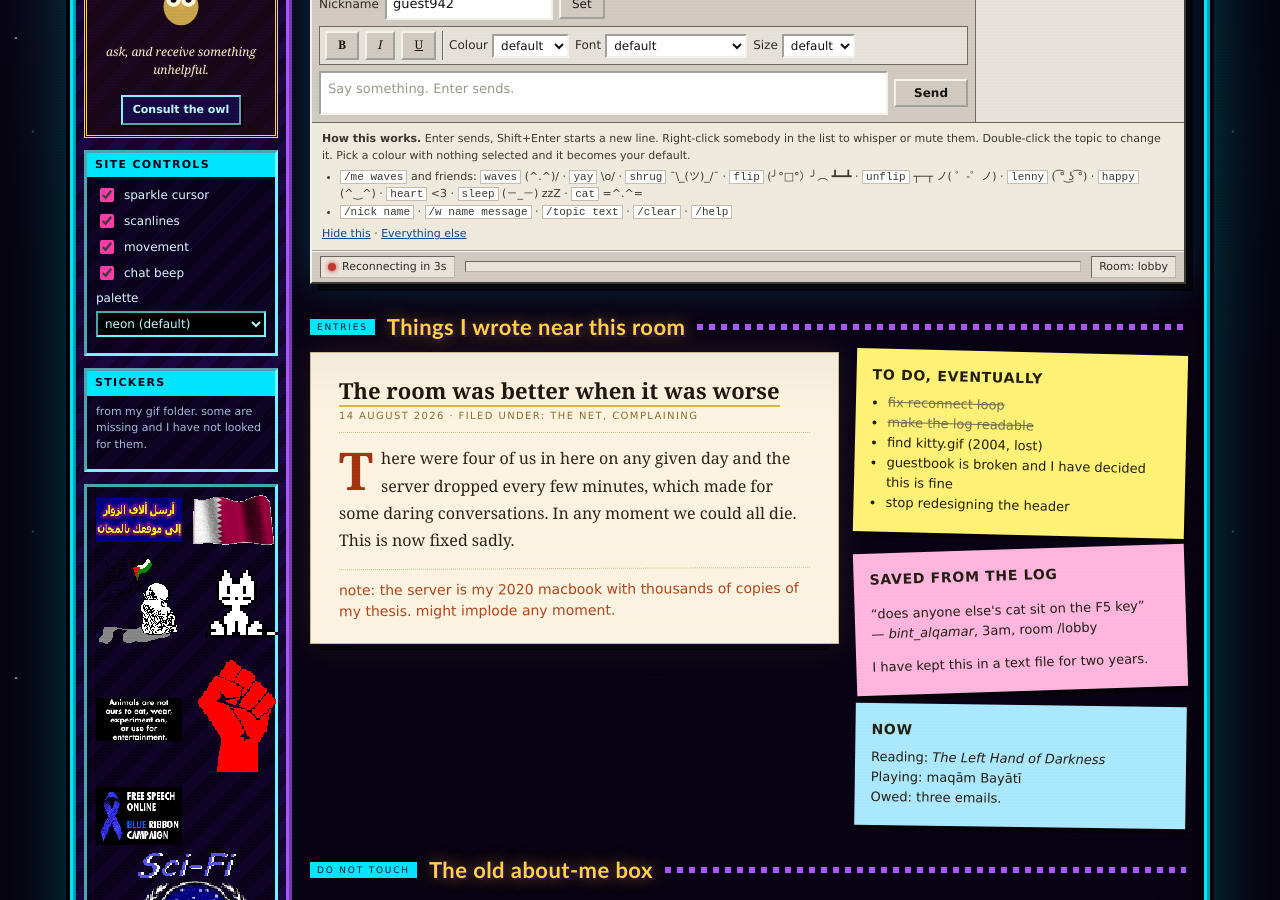
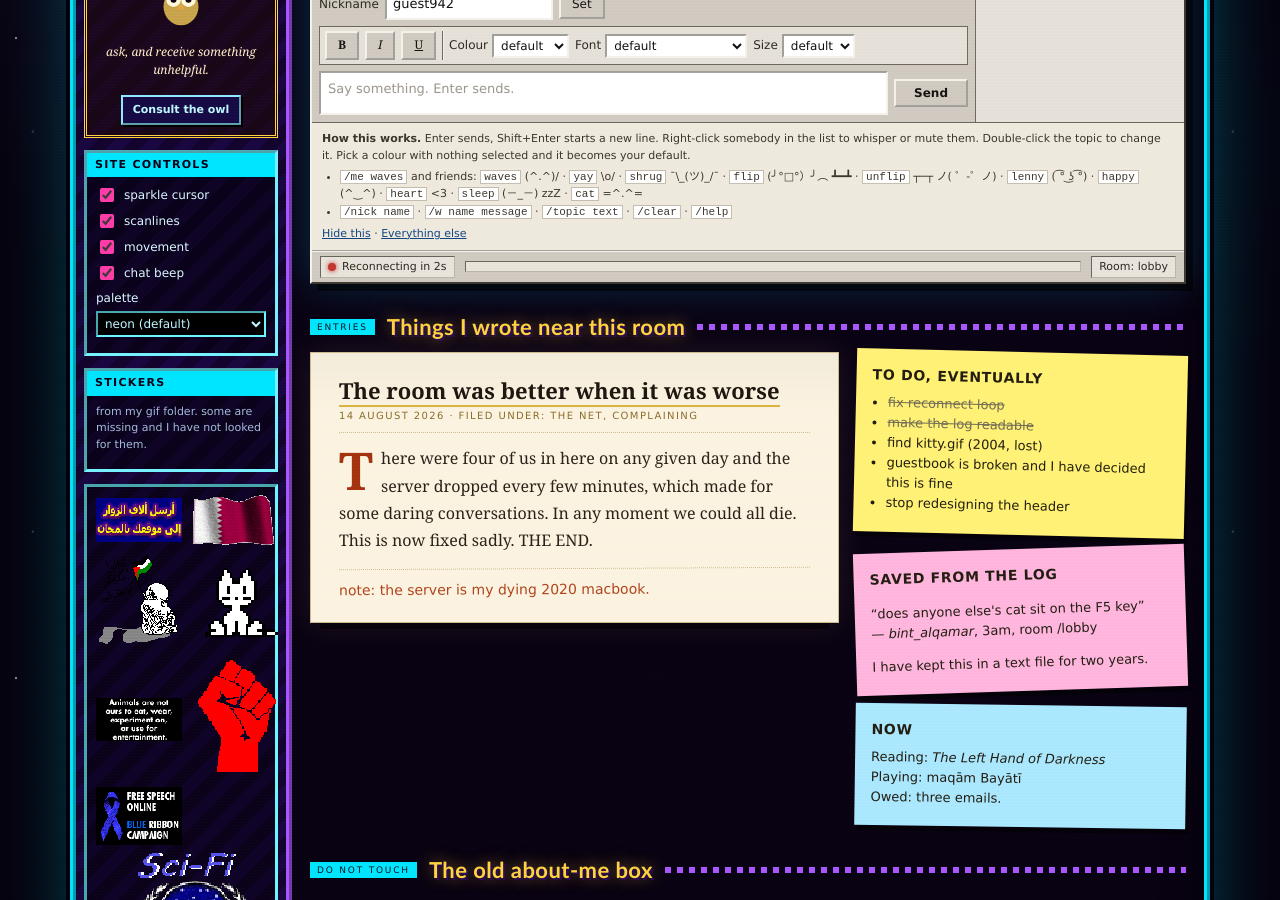
Before and after one commit to Catofminerva/Catofminerva.github.io, a Jekyll site: the page chat.html, which Jekyll copies as it is, in a window 1280 px wide and 900 px high, scrolled down 928 px. Built offline with Jekyll 4.4.1, drawn with Linux system fonts in a browser that asks for light colours.

Commit message:
Update chat.html

```diff
--- a/chat.html
+++ b/chat.html
@@ -1055,8 +1055,8 @@
             <h3><a href="blog_posts.html">The room was better when it was worse</a></h3>
             <span class="stamp">14 August 2026 · filed under: the net, complaining</span>
             <p class="lede">There were four of us in here on any given day and the server dropped every
-            few minutes, which made for some daring conversations. In any moment we could all die. This is now fixed sadly.</p>
-                  <p class="pen">note: the server is my 2020 macbook with thousands of copies of my thesis. might implode any moment.</p>
+            few minutes, which made for some daring conversations. In any moment we could all die. This is now fixed sadly. THE END.</p>
+                  <p class="pen">note: the server is my dying 2020 macbook.</p>
           </article>
 
         </div>
```
Also changed, not shown: other parts of chat.html (+1 -1 lines).
